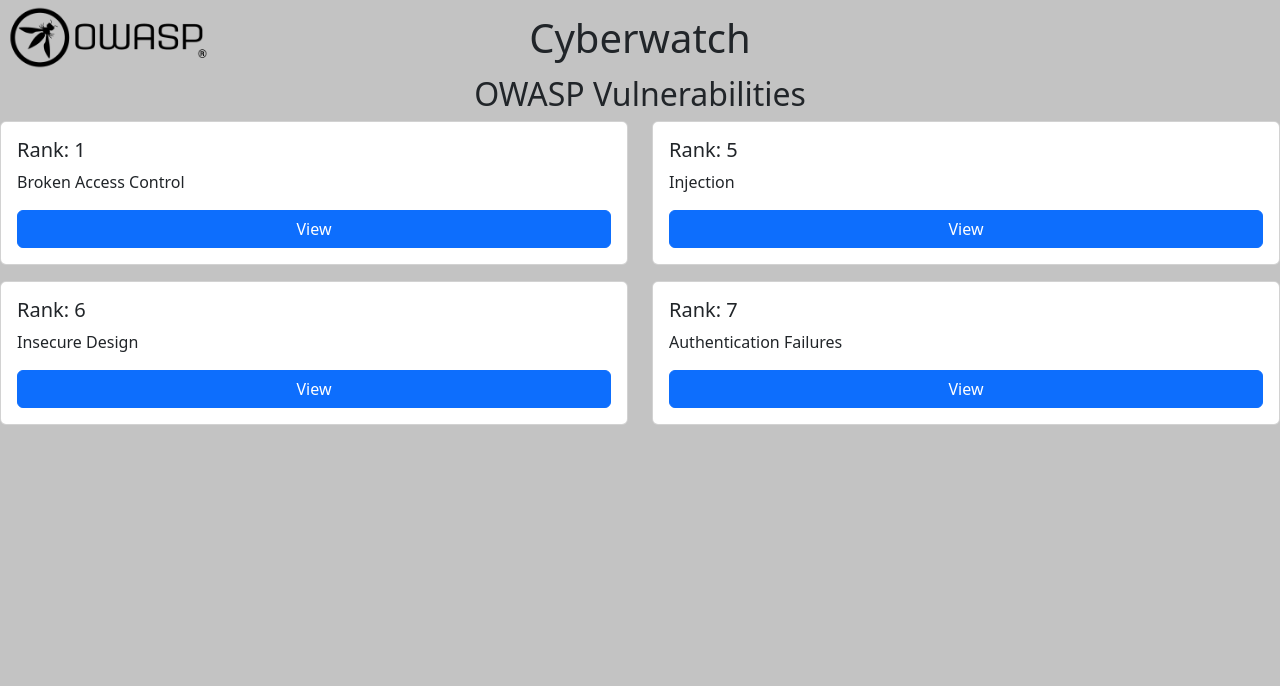
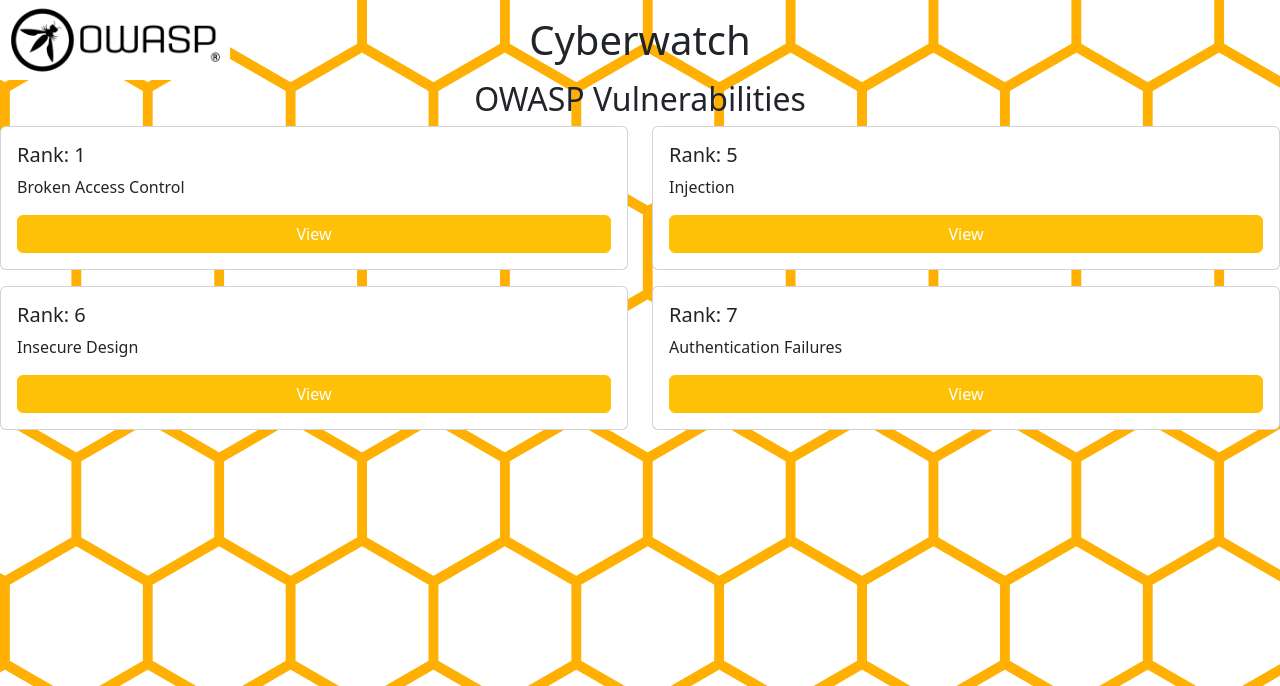
Before and after one commit to MarriottMark/Cyberwatch-Assessment, a Flask app: page / in a window 1280 px wide. Shown: the top 686 px of the page. Run offline with Flask 3, Linux system fonts and the light colour scheme; data comes from the database, SQL or seed files in the repository.

Commit message:
Added an image as the background

```diff
--- a/static/css/styles.css
+++ b/static/css/styles.css
@@ -7,7 +7,8 @@
 }
 
 body {
-    background-color: #c3c3c3;
+    background-image: url('/static/images/HB.avif');
+    background-color: #ebebeb;
 }
 
 .custom-head{
--- a/templates/base.html
+++ b/templates/base.html
@@ -7,15 +7,15 @@
         <link rel='stylesheet' href='/static/css/styles.css'>
 
     </head>
-    <body class="body">
+    <body class="body" >
         <div class="container-fluid p-0 d-flex align-items-center ">
             <div class="col-4">
                 <a href="/">
-                    <img class='logo' src='/static/images/logo.png' height='75'>
+                    <img class='logo bg-white' src='/static/images/logo.png' height='80'>
                 </a>
             </div>
             <div class="col-4">
-                <h1 class="flex-grow-1 text-center m-0">Cyberwatch</h1>
+                <h1 class="flex-grow-1 text-center m-0 ">Cyberwatch</h1>
             </div>
 
             <div class="col-4"></div>
--- a/templates/incidents.html
+++ b/templates/incidents.html
@@ -16,6 +16,7 @@
             <h5>Incident: {{ i.inc_name }}</h5>
             <p>{{ i.inc_year }}</p>
             <p>{{ i.inc_url }}</p>
+            <a class="btn btn-warning btn-block text-white" href="{{ i.inc_url}}">View</a>
         </div>
     </div>
     {% endfor %}
--- a/templates/index.html
+++ b/templates/index.html
@@ -13,7 +13,7 @@
         <div class="card p-3 ">
             <h5>Rank: {{ v.owasp_rank }}</h5>
             <p>{{ v.vul_name }}</p>
-            <a href="/incidents/{{ v.id }}" class="btn btn-block btn-primary text-white">View</a>
+            <a href="/incidents/{{ v.id }}" class="btn btn-block btn-warning text-white">View</a>
         </div>
     </div>
     {% endfor %}
```
Also changed, not shown: static/images/HB.avif (added).
